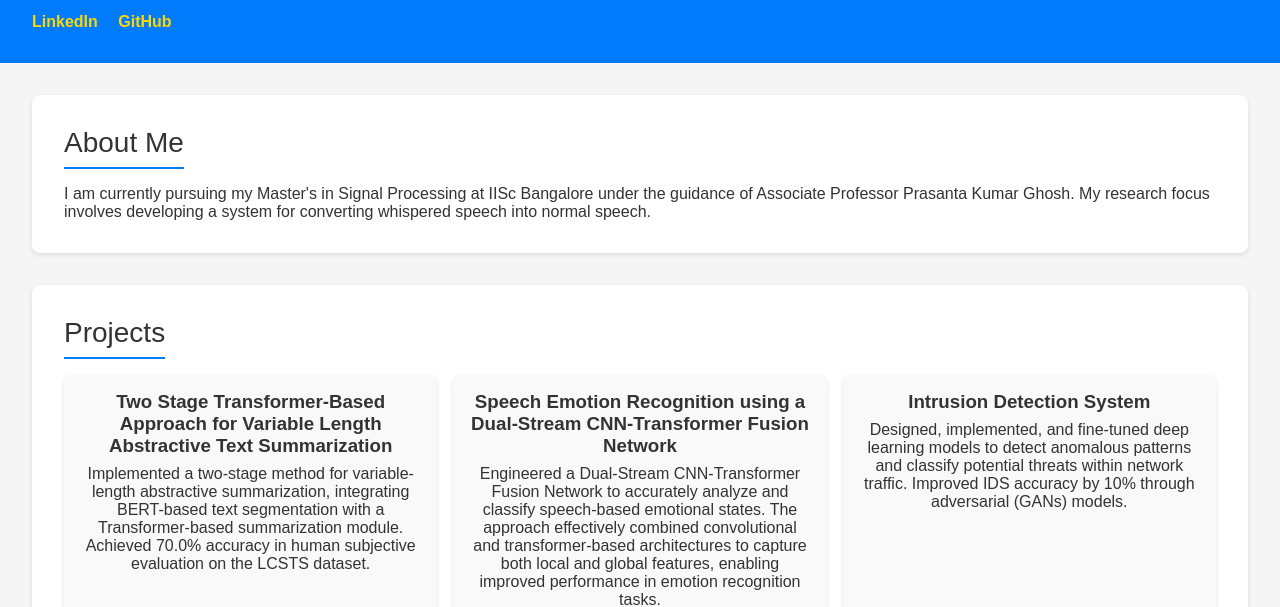
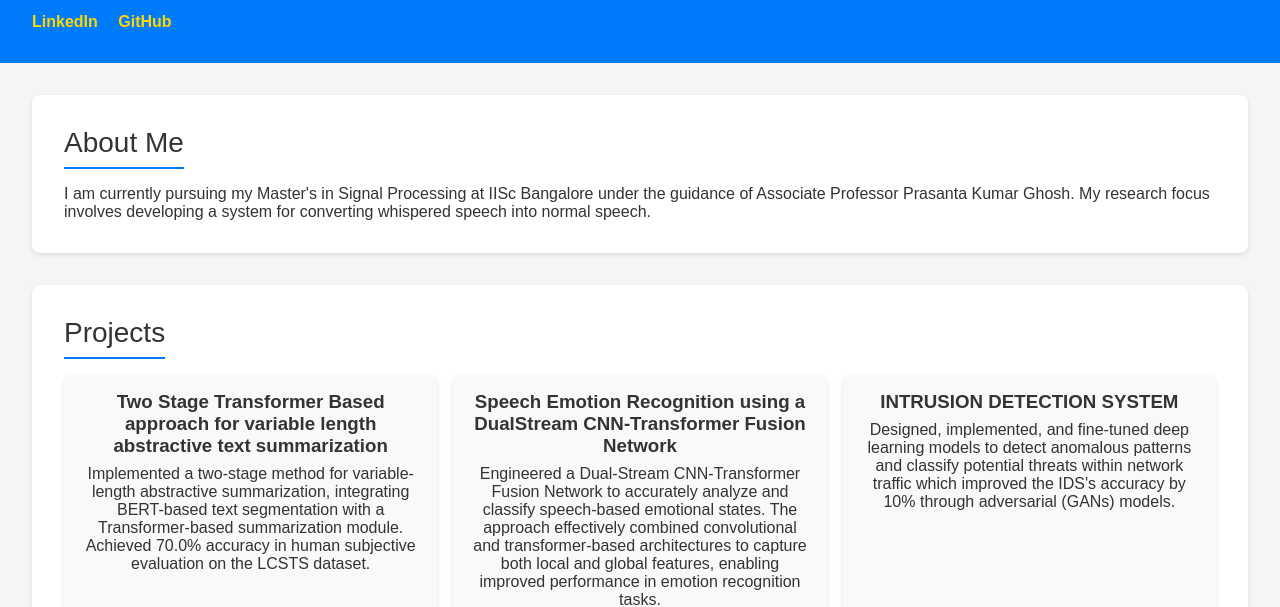
Before and after one commit to sankurisrinath/sankurisrinath.github.io, a plain HTML site: page index.html in a window 1280 px wide. Shown: the part 207-814 px from the top of the page. Drawn offline with Linux system fonts and the light colour scheme.

Commit message:
prev index.html

```diff
--- a/index.html
+++ b/index.html
@@ -51,27 +51,27 @@
         <div class="section-title">Projects</div>
         <div class="projects-list">
             <div class="project-card">
-                <h3>Two Stage Transformer-Based Approach for Variable Length Abstractive Text Summarization</h3>
-                <p>Implemented a two-stage method for variable-length abstractive summarization,
-                integrating BERT-based text segmentation with a Transformer-based summarization module.
-                Achieved 70.0% accuracy in human subjective evaluation on the LCSTS dataset.</p>
+                <h3>Two Stage Transformer Based approach for variable length abstractive text summarization</h3>
+                <p>Implemented a two-stage method for variable-length abstractive summarization, integrating BERT-based
+text segmentation with a Transformer-based summarization module. Achieved 70.0% accuracy in human
+subjective evaluation on the LCSTS dataset.</p>
 <!--                 <a href="https://linktoproject1.com" target="_blank">View Project</a> -->
             </div>
             <div class="project-card">
-                <h3>Speech Emotion Recognition using a Dual-Stream CNN-Transformer Fusion Network</h3>
+                <h3>Speech Emotion Recognition using a DualStream CNN-Transformer Fusion Network</h3>
                 <p>Engineered a Dual-Stream CNN-Transformer Fusion Network to accurately analyze and classify speech-based emotional states.
-                The approach effectively combined convolutional and transformer-based architectures to capture both local and global features,
-                enabling improved performance in emotion recognition tasks.</p>
+                    The approach effectively combined convolutional and transformer-based architectures to capture both local and global features,
+                    enabling improved performance in emotion recognition tasks.</p>
+<!--                 <a href="https://linktoproject3.com" target="_blank">View Project</a> -->
+            </div>
+            <div class="project-card">
+                <h3>INTRUSION DETECTION SYSTEM </h3>
+                <p>Designed, implemented, and fine-tuned deep learning models to detect anomalous patterns and
+classify potential threats within network traffic which improved the IDS's accuracy by 10% through
+adversarial (GANs) models.</p>
 <!--                 <a href="https://linktoproject2.com" target="_blank">View Project</a> -->
             </div>
-            <div class="project-card">
-                <h3>Intrusion Detection System</h3>
-                <p>Designed, implemented, and fine-tuned deep learning models to detect anomalous patterns and classify potential threats within network traffic.
-                Improved IDS accuracy by 10% through adversarial (GANs) models.</p>
-<!--                 <a href="https://linktoproject3.com" target="_blank">View Project</a> -->
-            </div>
-        </div>
-    </section>
+              </section>
 
     <!-- CV Section -->
 <section id="cv" class="section">
```
